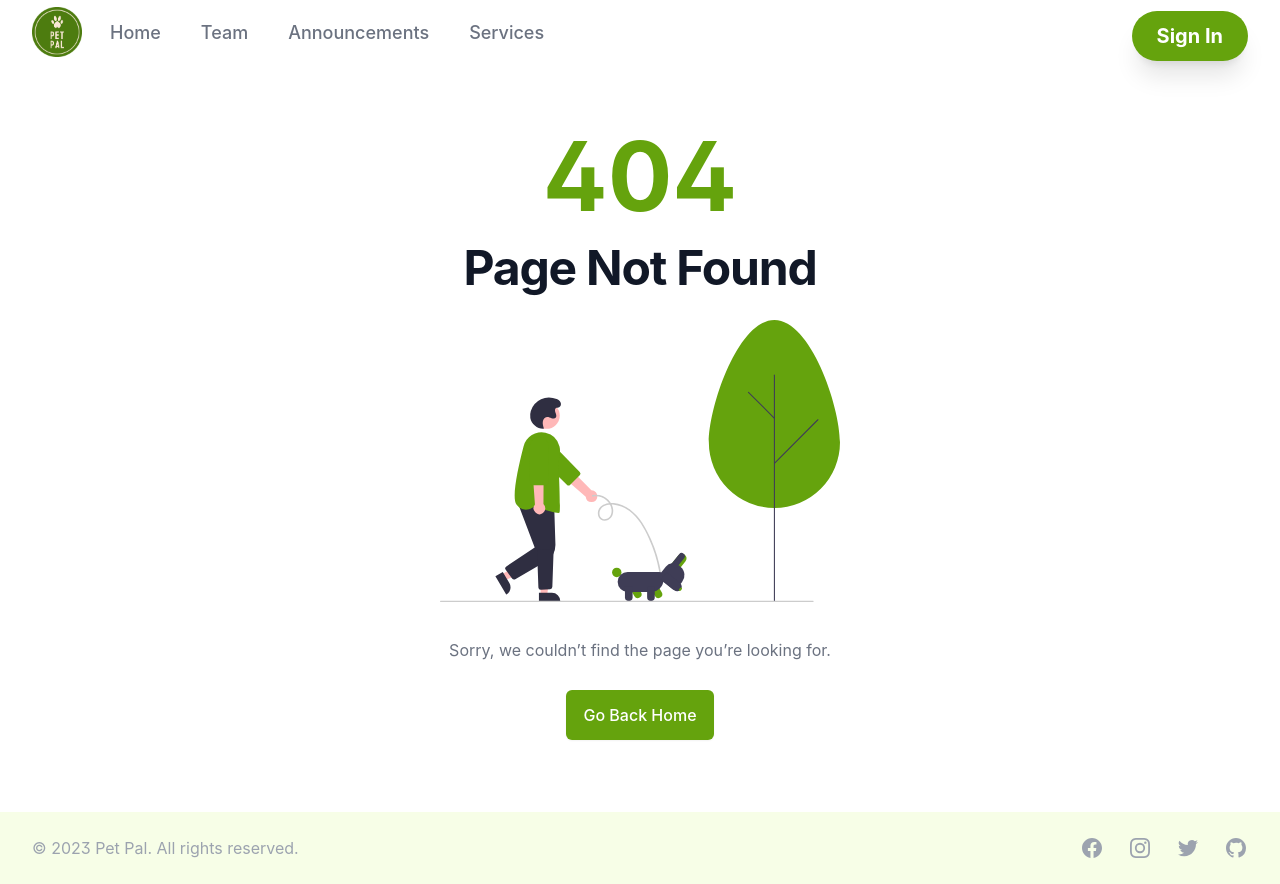
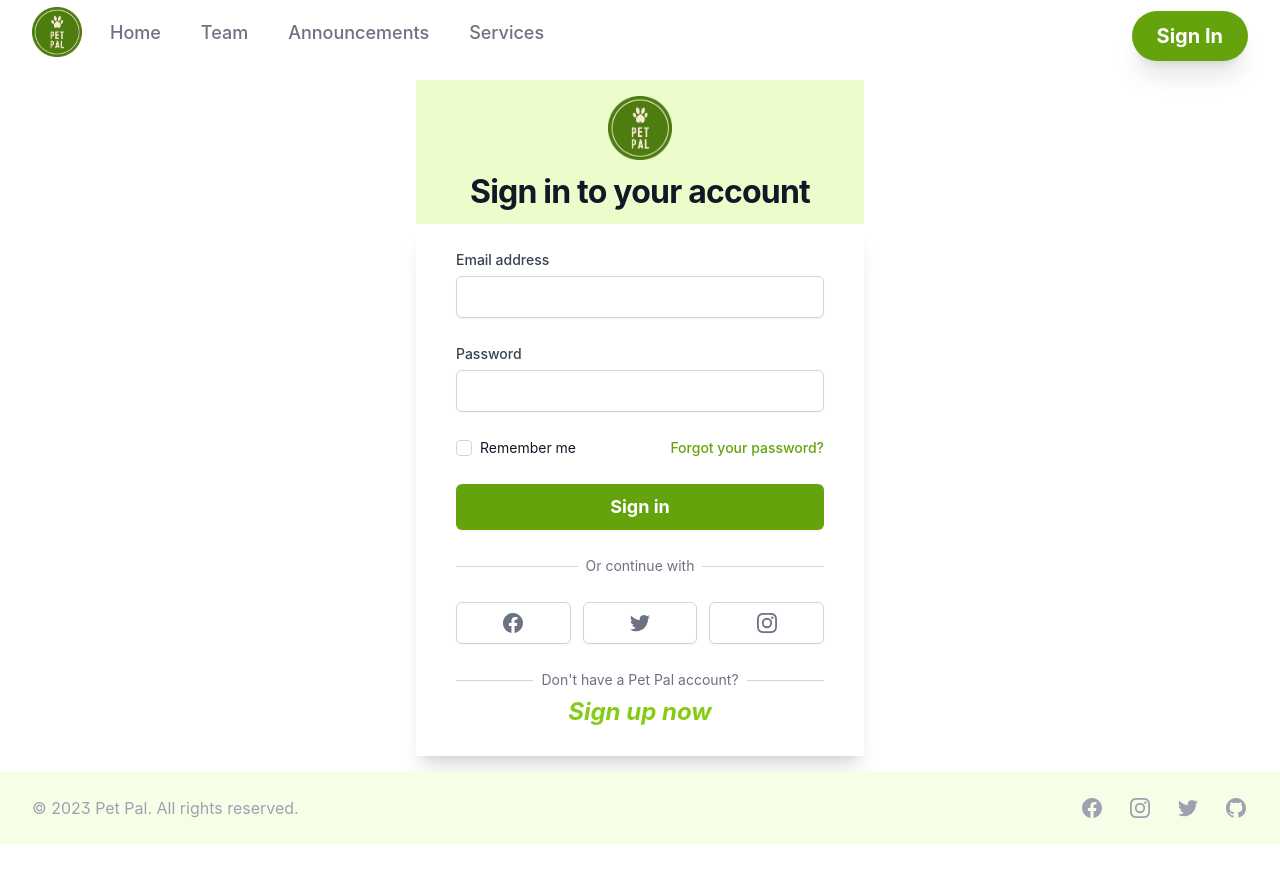
Before and after one commit to imevanc/pet-pal, a Next.js app: page /account/sign-in in a window 1280 px wide. Before the commit this address had no page. After the commit the page ends 844 px from the top, so only its background shows below. Built offline with nearby package versions, Linux system fonts and the light colour scheme.

Commit message:
escaped the single quote char

```diff
--- a/src/components/Layout/components/SignInButton.tsx
+++ b/src/components/Layout/components/SignInButton.tsx
@@ -2,7 +2,7 @@ import Link from "next/link";
 
 const SignInButton: React.FC = () => {
   return (
-    <Link href="/sign-in">
+    <Link href="/account/sign-in">
       <p className="shadow-xl inline-flex items-center rounded-full border border-transparent bg-lime-600 px-3 sm:px-6 py-2 text-lg sm:text-xl font-lg text-white font-bold hover:bg-lime-700 focus:outline-none focus:ring-2 focus:ring-lime-500 focus:ring-offset-2">
         Sign In
       </p>
--- a/src/pages/sign-in.tsx
+++ b/src/pages/account/sign-in.tsx
@@ -1,8 +1,8 @@
 import type { NextPage } from "next";
 import Link from "next/link";
-import FacebookIcon from "../components/Layout/components/FacebookICon";
-import InstagramIcon from "../components/Layout/components/InstagramIcon";
-import TwitterIcon from "../components/Layout/components/TwitterIcon";
+import FacebookIcon from "../../components/Layout/components/FacebookICon";
+import InstagramIcon from "../../components/Layout/components/InstagramIcon";
+import TwitterIcon from "../../components/Layout/components/TwitterIcon";
 
 const SignIn: NextPage = () => {
   return (
@@ -142,13 +142,13 @@ const SignIn: NextPage = () => {
               </div>
               <div className="relative flex justify-center text-sm">
                 <span className="bg-white px-2 text-gray-500">
-                  Don't have a Pet Pal account?
+                  Don{"'"}t have a Pet Pal account?
                 </span>
               </div>
             </div>
             <div className="flex justify-center">
               <p className="italic bg-white px-2 text-2xl font-bold text-lime-500 hover:text-lime-600">
-                <Link href="/sign-up">Sign up now</Link>
+                <Link href="/account/sign-up">Sign up now</Link>
               </p>
             </div>
           </div>
--- a/src/pages/sign-up.tsx
+++ b/src/pages/account/sign-up.tsx
@@ -1,18 +1,10 @@
 import type { NextPage } from "next";
 import Link from "next/link";
-import FacebookIcon from "../components/Layout/components/FacebookICon";
-import InstagramIcon from "../components/Layout/components/InstagramIcon";
-import TwitterIcon from "../components/Layout/components/TwitterIcon";
 
 const SignUp: NextPage = () => {
   return (
     <div className="flex min-h-full flex-col justify-center py-4 grow shrink-0 px-4 sm:px-6 lg:px-8">
       <div className="bg-lime-100 sm:mx-auto sm:w-full sm:max-w-md">
-        {/* <img
-          className="mx-auto mt-4 h-14 sm:h-16 w-auto"
-          src="/pet-pal-logo.png"
-          alt="Pet Pal"
-        /> */}
         <h2 className="my-3 text-center text-3xl font-bold tracking-tight text-gray-900">
           Sign up for Pet Pal
         </h2>
@@ -124,7 +116,7 @@ const SignUp: NextPage = () => {
                   htmlFor="TnCs"
                   className="ml-2 block text-sm text-gray-600"
                 >
-                  By signing up, I agree to Pet Pal's{" "}
+                  By signing up, I agree to Pet Pal{"'"}s{" "}
                   <span className="text-lime-600 underline">
                     Terms of Service
                   </span>{" "}
@@ -161,7 +153,7 @@ const SignUp: NextPage = () => {
             </div>
             <div className="flex justify-center">
               <p className="italic bg-white px-2 text-2xl font-bold text-lime-500 hover:text-lime-600">
-                <Link href="/sign-in">Sign in here</Link>
+                <Link href="/account/sign-in">Sign in here</Link>
               </p>
             </div>
           </div>
```
